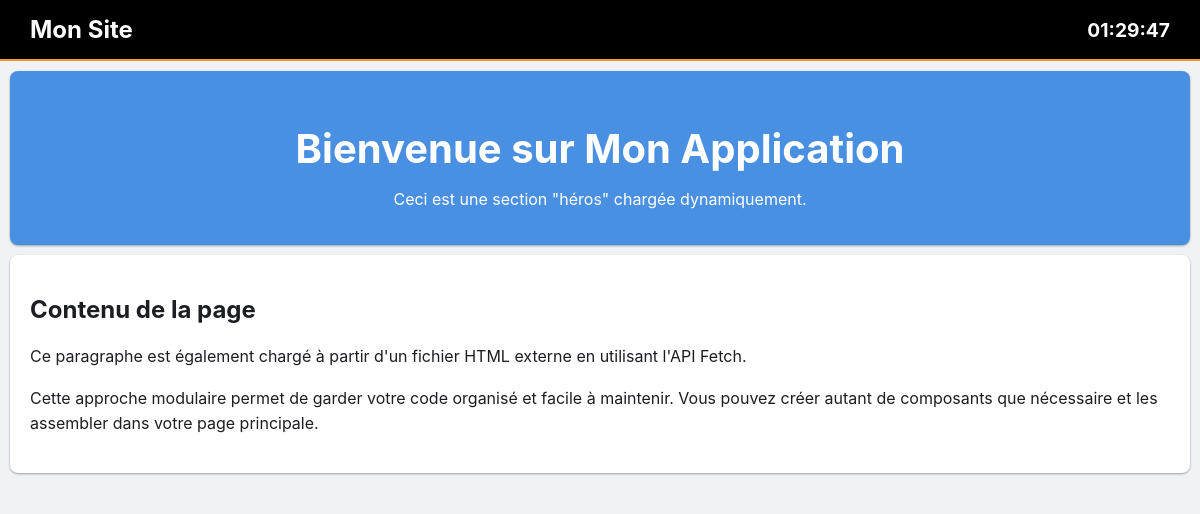
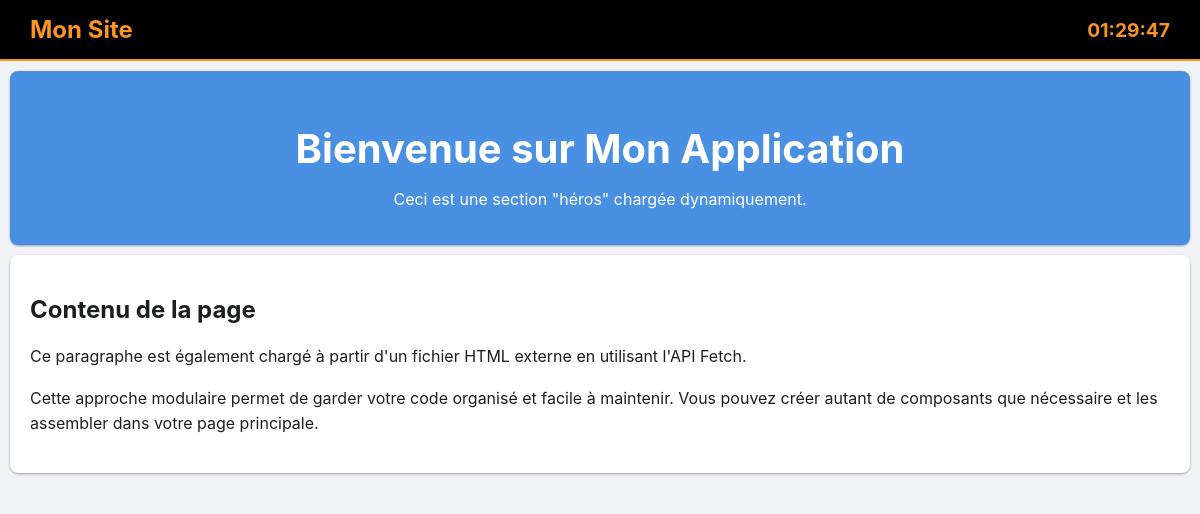
Before and after one commit to remiguillette/landlinephone, an Electron app: page index.html in a window 1200 px wide. Drawn offline with Linux system fonts and the light colour scheme.

Commit message:
Update style.css

```diff
--- a/style.css
+++ b/style.css
@@ -17,7 +17,7 @@ body, html {
 }
 
 /*
- * STYLES POUR LE HEADER (À AJOUTER ICI)
+ * STYLES POUR LE HEADER
  */
 #header-container nav {
     display: flex;
@@ -25,7 +25,7 @@ body, html {
     align-items: center;
     padding: 15px 30px;
     background-color: #000000; /* Fond noir */
-    color: white;
+    color: white; /* Couleur par défaut pour les autres textes du header */
     border-bottom: 2px solid #f89422; /* Bordure inférieure orange */
 }
 
@@ -35,31 +35,21 @@ body, html {
     gap: 15px;
 }
 
+/*
+ * MODIFICATIONS CI-DESSOUS
+ * Fusion des règles en double et ajout de la couleur et de la graisse de police.
+ */
 .logo-container h1 {
     margin: 0;
     font-size: 1.5rem;
+    color: #f89422;      /* <-- AJOUT : Couleur orange pour le titre */
+    font-weight: 700;    /* <-- AJOUT : Police en gras (700) */
 }
 
 #horloge {
     font-size: 1.2rem;
-    font-weight: bold;
-}
-
-/* Styles spécifiques pour la section héros */
-#hero-container {
-    text-align: center;
-}
-
-/* NOUVEAU : Style pour le titre du logo pour enlever les marges par défaut */
-.logo-container h1 {
-    margin: 0;
-    font-size: 1.5rem;
-}
-
-/* NOUVEAU : Style pour l'horloge à droite */
-#horloge {
-    font-size: 1.2rem;
-    font-weight: bold; /* Texte en gras comme demandé */
+    color: #f89422;      /* <-- AJOUT : Couleur orange pour l'horloge */
+    font-weight: 700;    /* <-- MODIFIÉ : 'bold' est remplacé par 700 pour plus de précision */
 }
 
 /* Styles pour les liens de navigation (si vous en ajoutez) */
```
